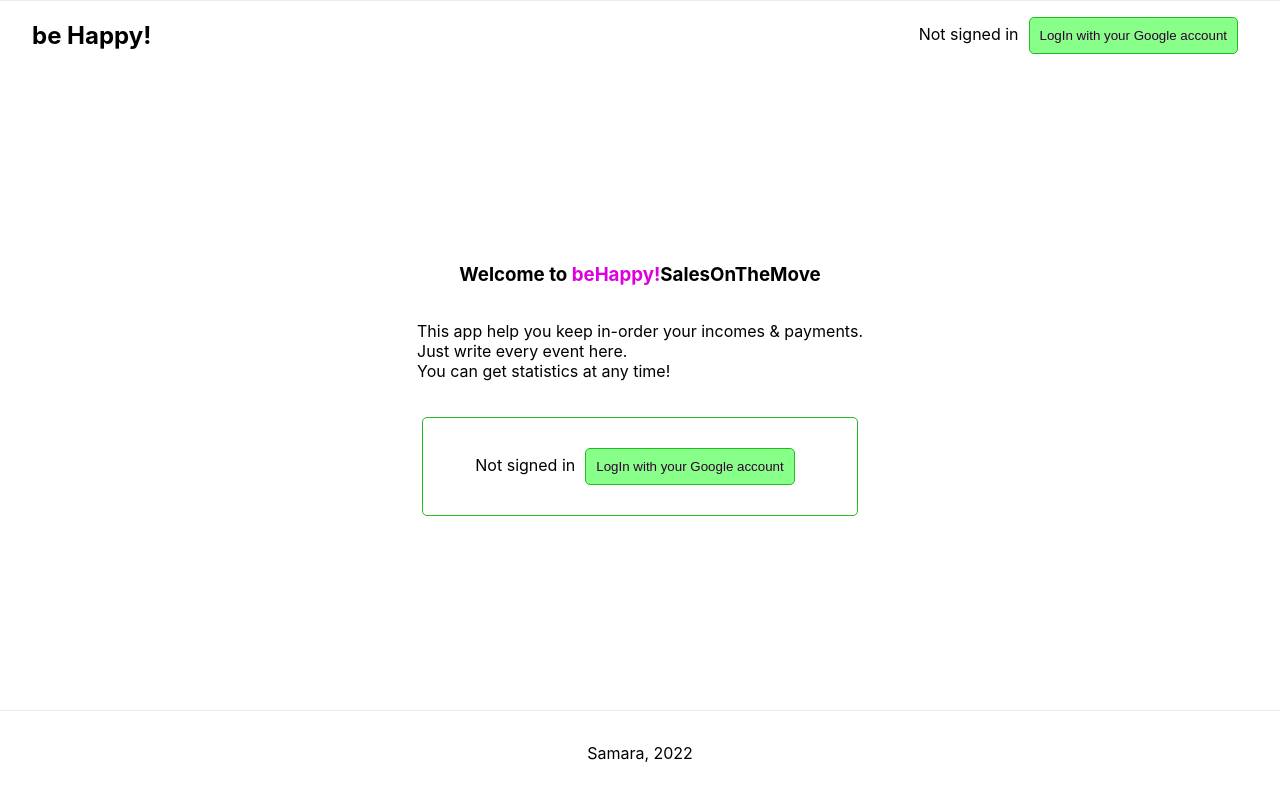
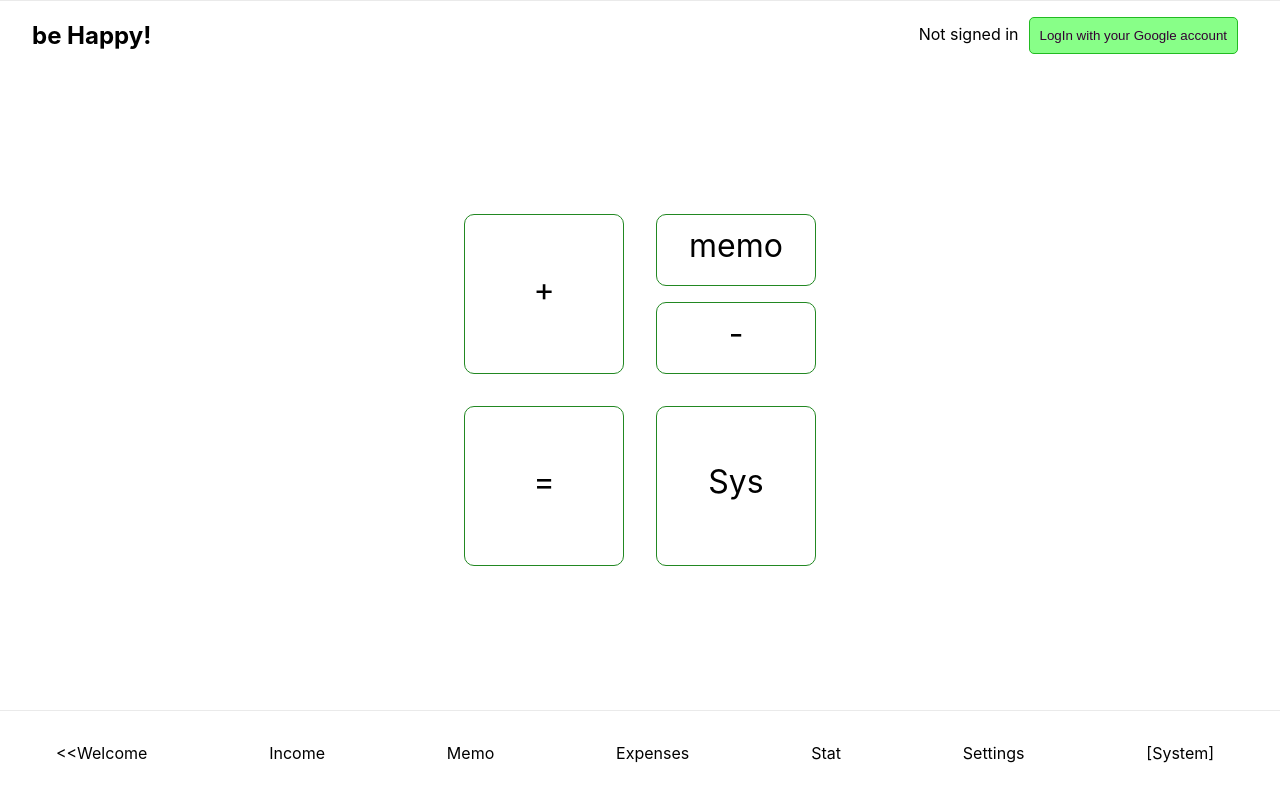
Before and after one commit to ZarNizza/next-sotm, a Next.js app: page / in a window 1280 px wide. Built offline with nearby package versions, Linux system fonts and the light colour scheme; no server answers.

Commit message:
temp.cheat GoogleAuth trouble

```diff
--- a/components/Footer.js
+++ b/components/Footer.js
@@ -4,21 +4,34 @@ import styles from "../styles/Home.module.css";
 
 export default function Footer() {
   const { data: session } = useSession();
-  return session ? (
+  // return session ? (
+  return (
     <div className={styles.footer}>
       <Link href="/">
-        <a className={styles.footerLink}>&lt;&lt; WelcomePage </a>
+        <a className={styles.footerLink}>&lt;&lt;Welcome </a>
       </Link>
-      <Link href="/users">
-        <a className={styles.footerLink}>UsersPage</a>
+      <Link href="/add">
+        <a className={styles.footerLink}>Income</a>
+      </Link>
+      <Link href="/memo">
+        <a className={styles.footerLink}>Memo</a>
+      </Link>
+      <Link href="/expenses">
+        <a className={styles.footerLink}>Expenses</a>
+      </Link>
+      <Link href="/statistics">
+        <a className={styles.footerLink}>Stat</a>
+      </Link>
+      <Link href="/settings">
+        <a className={styles.footerLink}>Settings</a>
       </Link>
       <Link href="/sys">
-        <a className={styles.footerLink}>SystemPage &gt;&gt;</a>
+        <a className={styles.footerLink}>[System]</a>
       </Link>
     </div>
-  ) : (
-    <div className={styles.footer}>
-      <span> Samara, 2022 </span>
-    </div>
+    // ) : (
+    //   <div className={styles.footer}>
+    //     <span> Samara, 2022 </span>
+    //   </div>
   );
 }
--- a/components/NobodyHome.js
+++ b/components/NobodyHome.js
@@ -19,6 +19,10 @@ export default function NobodyHome() {
           Just write every event here. <br />
           You can get statistics at any time!
         </p>
+        <p>
+          ! Authentification with Google account works local only - because
+          restrictions Google ID for this app ((( I try to fix it asap.
+        </p>
         <div className={styles.loginForm}>
           <LoggedStatus />
         </div>
--- a/pages/index.tsx
+++ b/pages/index.tsx
@@ -6,7 +6,8 @@ import NobodyHome from "../components/NobodyHome";
 
 const Home: NextPage = () => {
   const { data: session } = useSession();
-  return session ? <WelcomeHome /> : <NobodyHome />;
+  // return session ? <WelcomeHome /> : <NobodyHome />;
+  return <WelcomeHome />;
 };
 
 export default Home;
--- a/styles/Home.module.css
+++ b/styles/Home.module.css
@@ -30,6 +30,7 @@
 }
 .footer {
   display: flex;
+  flex-wrap: wrap;
   padding: 2rem 0;
   border-top: 1px solid #eaeaea;
   justify-content: center;
```
